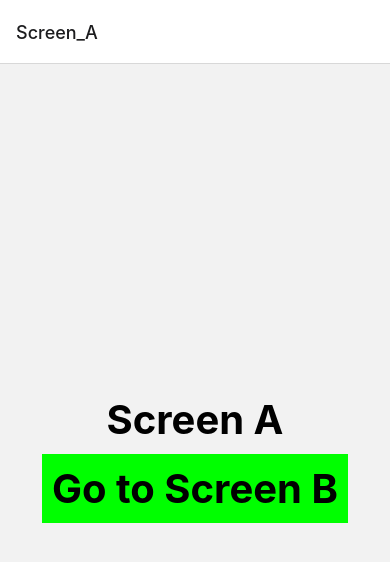
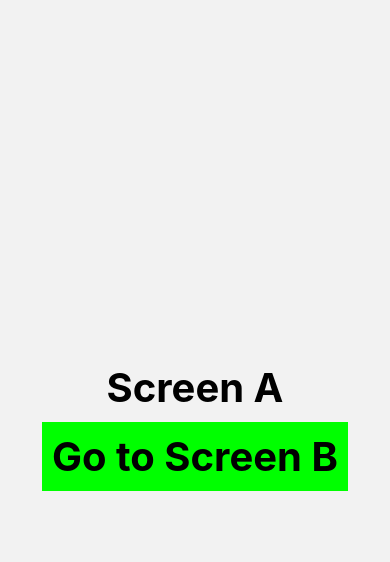
Before and after one commit to codingscode/reactnative_from_zero_to_hero, a React Native app in the folder rntour/: screen / in a window 390 px wide. Shown: the top 562 px of the page. Built offline with nearby package versions, Linux system fonts and the light colour scheme.

Commit message:
parte 102

```diff
--- a/rntour/src/App.js
+++ b/rntour/src/App.js
@@ -16,7 +16,7 @@ function App() {
    const ScreenA = ({navigation}) => {
 
       const onPressHandler = () => {
-         navigation.replace('Screen_B')
+         navigation.navigate('Screen_B')
       }
 
       return (
@@ -60,7 +60,7 @@ function App() {
    return (
       <NavigationContainer>
          <Stack.Navigator>
-            <Stack.Screen name="Screen_A" component={ScreenA} />
+            <Stack.Screen name="Screen_A" component={ScreenA} options={{header: () => null}} />
             <Stack.Screen name="Screen_B" component={ScreenB} />
          </Stack.Navigator>
       </NavigationContainer>
```
Also changed, not shown: 1 other file (tests, documents, lock files or other folders).
